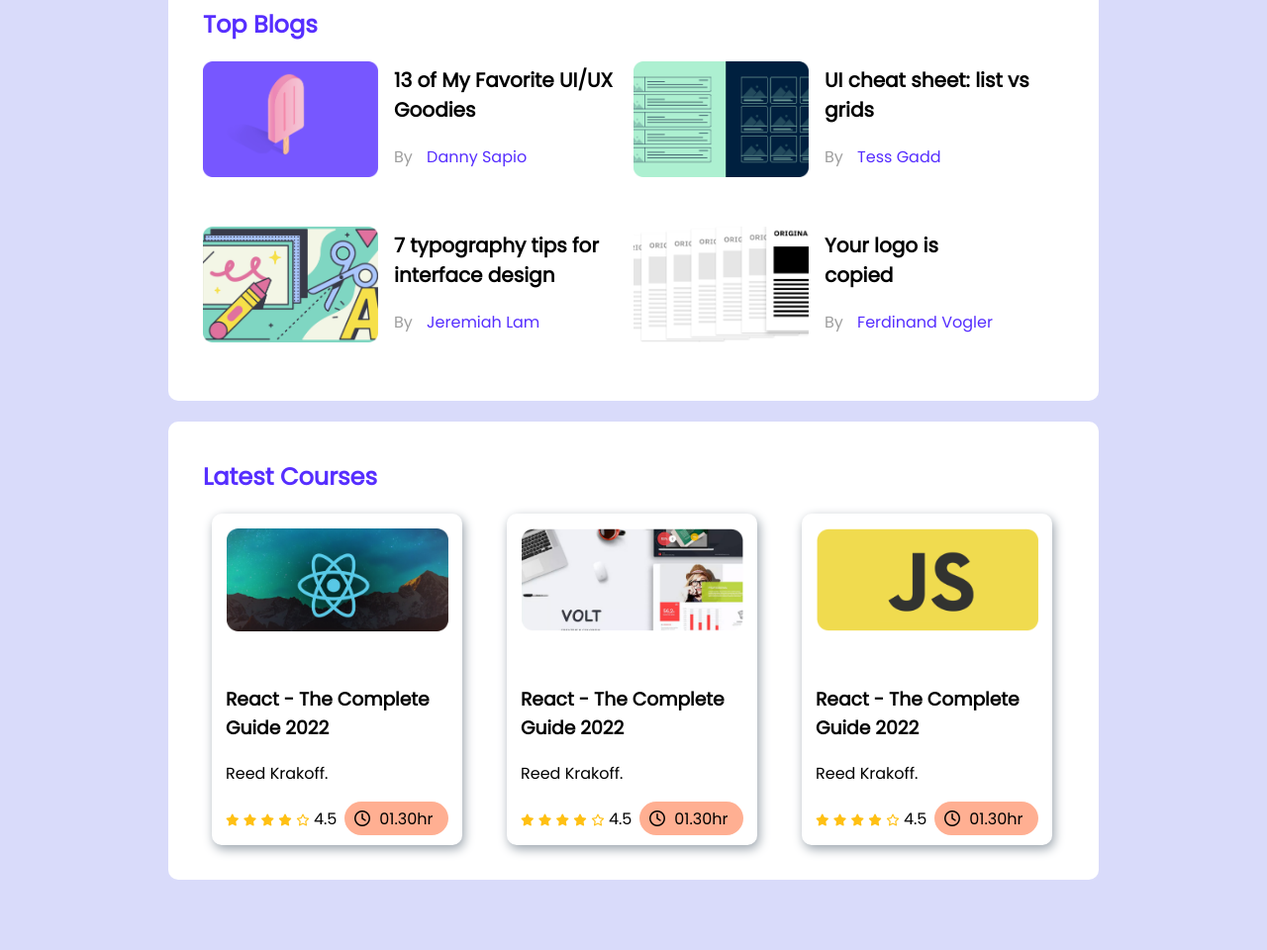
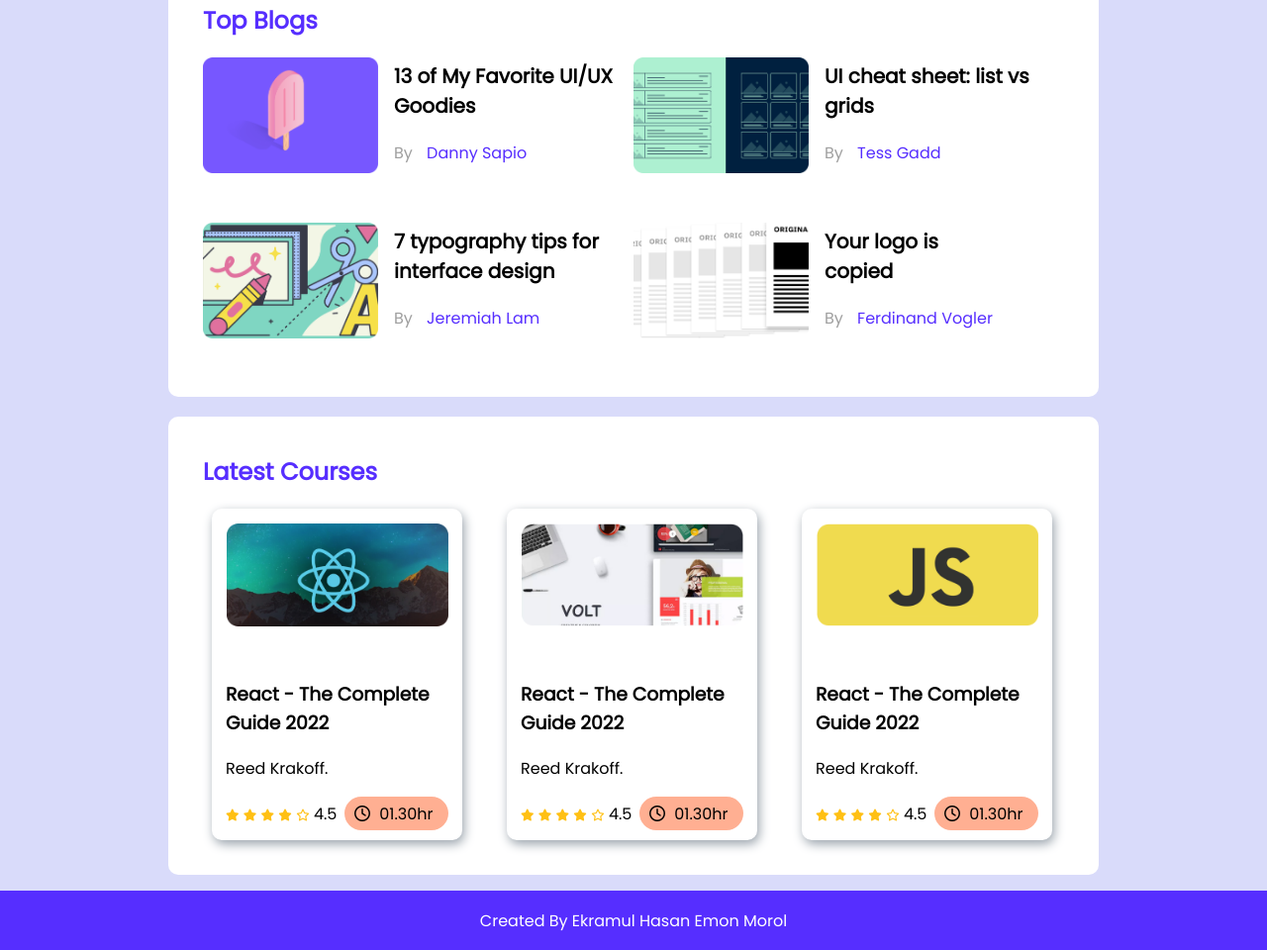
Before and after one commit to emonmorol/leader-board-css3, a plain HTML site: page index.html in a window 1280 px wide. Shown: the part 405-1365 px from the top of the page at 99% size. Before the commit the page ends 1294 px from the top, so only its background shows below. Drawn offline with Linux system fonts and the light colour scheme.

Commit message:
alignment and footer added

```diff
--- a/index.html
+++ b/index.html
@@ -191,6 +191,9 @@
             </div>
         </section>
     </main>
+    <footer>
+        <p class="footer"> Created By Ekramul Hasan Emon Morol</p>
+    </footer>
 </body>
 
 </html>
--- a/styles/style.css
+++ b/styles/style.css
@@ -11,19 +11,18 @@ common styles or utilities
 body {
   font-family: "Poppins", sans-serif;
   background-color: #d9dbfa;
+  margin: 0px;
 }
 main {
   display: flex;
   flex-direction: column;
   align-items: center;
-  position: relative;
-  top: 75px;
 }
 .container {
   background-color: white;
   width: 870px;
   padding: 35px;
-  margin-top: 21px;
+  margin-top: 20px;
   border-radius: 10px;
 }
 hr {
@@ -36,9 +35,6 @@ hr {
 --------------------*/
 
 .navigation {
-  position: absolute;
-  top: 0px;
-  left: 0px;
   right: 0px;
   height: 80px;
   background: rgb(111, 1, 255);
@@ -195,7 +191,7 @@ top players
 
 @media only screen and (max-width: 688px) {
   .container {
-    width: 70%;
+    width: 80%;
   }
   .logo {
     position: relative;
@@ -249,3 +245,16 @@ top players
     grid-template-columns: repeat(2, 1fr);
   }
 }
+
+footer {
+  background-color: #562eff;
+  height: 60px;
+  margin: 0px;
+  padding: 0px;
+}
+.footer {
+  color: white;
+  font-weight: 500;
+  text-align: center;
+  padding-top: 18px;
+}
```
